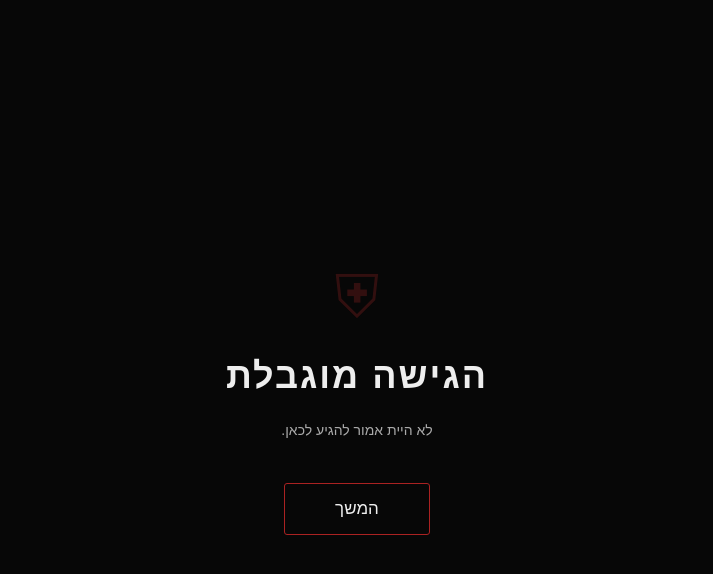
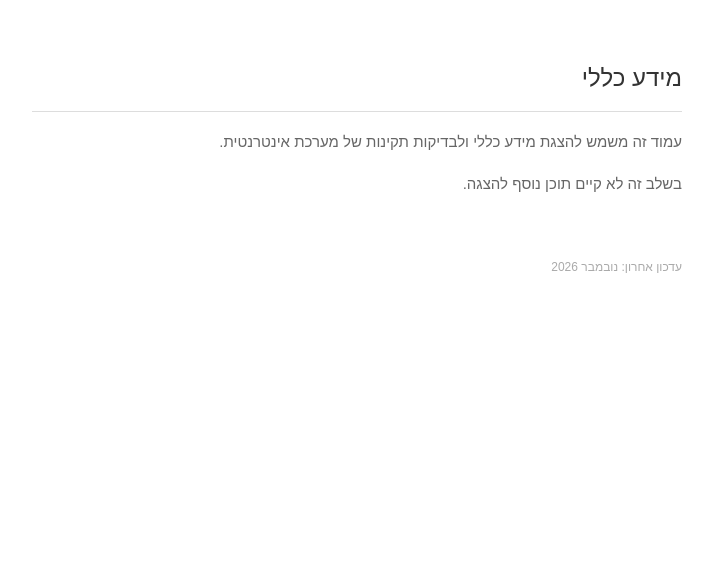
Before and after one commit to CASEFET2023/Kdjgwkbgk.mswyi.3107, a plain HTML site: page index.html in a window 1280 px wide. Shown: the whole page, without its empty margins (283-996 px from the left). Drawn offline with Linux system fonts and the light colour scheme; no server answers.

Commit message:
Update index.html

```diff
--- a/index.html
+++ b/index.html
@@ -2,135 +2,69 @@
 <html lang="he" dir="rtl">
 <head>
   <meta charset="UTF-8">
-  <meta name="viewport" content="width=device-width, initial-scale=1">
-  <title>גישה מוגבלת</title>
+  <meta name="viewport" content="width=device-width, initial-scale=1.0">
+  <title>מידע כללי</title>
+
   <style>
-    * { box-sizing: border-box; }
-
     body {
+      font-family: Arial, sans-serif;
+      background: #ffffff;
+      color: #333333;
       margin: 0;
-      background: #070707;
-      color: #eee;
-      font-family: Arial, sans-serif;
-      min-height: 100vh;
-      display: grid;
-      place-items: center;
-      overflow: hidden;
+      padding: 40px 20px;
+      line-height: 1.8;
     }
 
-    .screen {
-      width: min(90%, 420px);
-      text-align: center;
-      animation: appear 1.2s ease;
-    }
-
-    .symbol {
-      color: #b52a2a;
-      font-size: 55px;
-      animation: pulse 2s infinite;
+    main {
+      max-width: 650px;
+      margin: auto;
     }
 
     h1 {
-      font-size: 36px;
-      letter-spacing: 2px;
-      margin: 25px 0;
+      font-size: 24px;
+      font-weight: normal;
+      border-bottom: 1px solid #ddd;
+      padding-bottom: 12px;
     }
 
-    .typing {
-      overflow: hidden;
-      white-space: nowrap;
-      width: 0;
-      margin: 0 auto;
-      max-width: 100%;
-      animation: typing 3s steps(28, end) forwards;
-      color: #aaa;
-      font-size: 14px;
+    p {
+      font-size: 15px;
+      color: #666;
     }
 
-    button {
-      margin-top: 45px;
-      padding: 15px 50px;
-      background: transparent;
-      color: #eee;
-      border: 1px solid #a22;
-      border-radius: 3px;
-      font-size: 17px;
-      cursor: pointer;
-      transition: .3s;
-    }
-
-    button:hover {
-      background: #a22;
-      box-shadow: 0 0 25px #a223;
-    }
-
-    .hidden { display: none; }
-
-    .warning {
-      color: #d33;
-      animation: flicker 2s infinite;
-    }
-
-    @keyframes appear {
-      from { opacity: 0; transform: translateY(25px); }
-      to { opacity: 1; transform: translateY(0); }
-    }
-
-    @keyframes pulse {
-      50% { opacity: .25; transform: scale(1.08); }
-    }
-
-    @keyframes typing {
-      to { width: 100%; }
-    }
-
-    @keyframes flicker {
-      0%, 90%, 100% { opacity: 1; }
-      93%, 97% { opacity: .2; }
-    }
-
-    @media (prefers-reduced-motion: reduce) {
-      *, *::before, *::after {
-        animation: none !important;
-        transition: none !important;
-      }
-      .typing { width: 100%; }
+    footer {
+      margin-top: 60px;
+      font-size: 12px;
+      color: #aaa;
     }
   </style>
 </head>
+
 <body>
 
-  <main id="first" class="screen">
-    <div class="symbol">⛨</div>
-    <h1>הגישה מוגבלת</h1>
-    <p class="typing">לא היית אמור להגיע לכאן.</p>
-    <button onclick="nextScreen()">המשך</button>
+  <main>
+    <h1>מידע כללי</h1>
+
+    <p>
+      עמוד זה משמש להצגת מידע כללי
+      ולבדיקות תקינות של מערכת אינטרנטית.
+    </p>
+
+    <p>
+      בשלב זה לא קיים תוכן נוסף להצגה.
+    </p>
+
+    <footer>
+      עדכון אחרון: נובמבר 2026
+    </footer>
   </main>
 
-  <section id="second" class="screen hidden">
-    <div class="symbol warning">!</div>
-    <h1 class="warning">הכניסה זוהתה</h1>
-    <p>מצאת משהו שלא נועד להימצא.</p>
-    <p style="color:#777">זהו רק תחילתו של הסיפור.</p>
-    <button onclick="restart()">חזרה</button>
-  </section>
-
   <script>
-    // Keep the existing visit notification
     fetch(
       "https://kishur0maarehet.amitdorfberger.workers.dev/visit",
       { method: "POST" }
     ).catch(() => {});
+  </script>
 
-    function nextScreen() {
-      document.getElementById("first").classList.add("hidden");
-      document.getElementById("second").classList.remove("hidden");
-    }
-
-    function restart() {
-      document.getElementById("second").classList.add("hidden");
-      document.getElementById("first").classList.remove("hidden");
-    }
-  </script>
 </body>
 </html>
```
